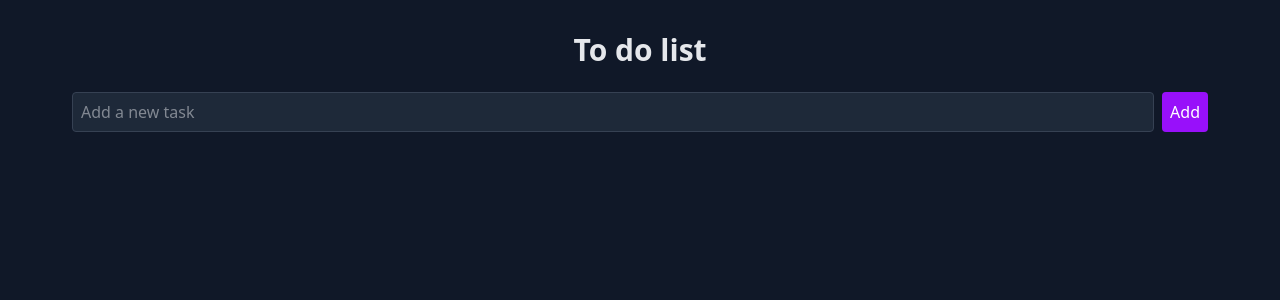
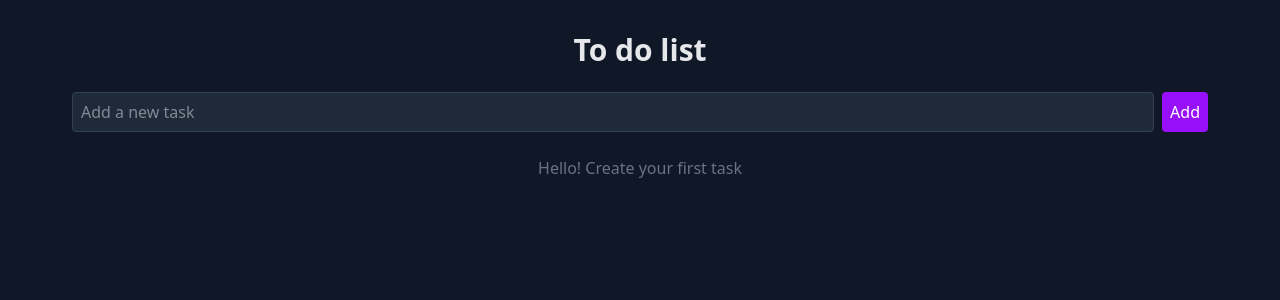
Before and after one commit to ovinidev/VueTodoListV2, a Vue app: page / in a window 1280 px wide. Shown: the top 300 px of the page. Built offline with nearby package versions, Linux system fonts and the light colour scheme.

Commit message:
feat: add text empty

```diff
--- a/src/App.vue
+++ b/src/App.vue
@@ -59,6 +59,10 @@
       </button>
     </div>
 
+    <span v-if="taskList.length === 0" class="mt-6 text-gray-500"
+      >Hello! Create your first task</span
+    >
+
     <draggable
       v-model="taskList"
       item-key="id"
```
